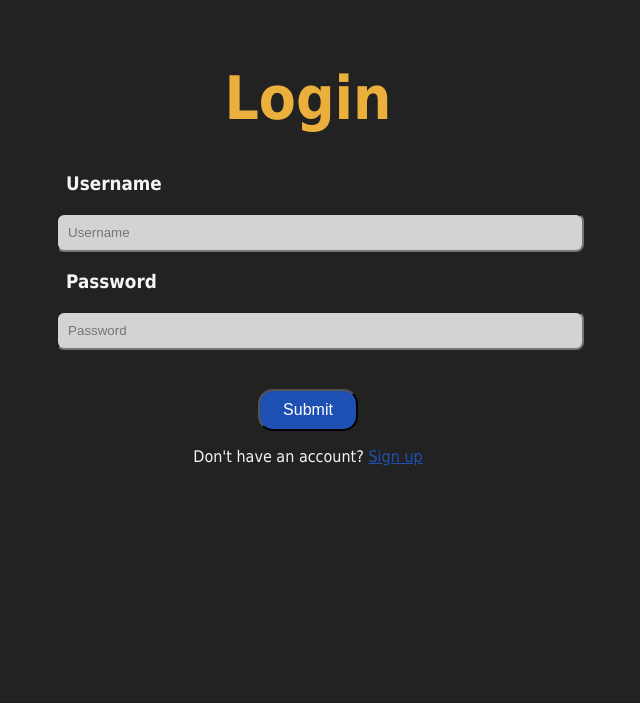
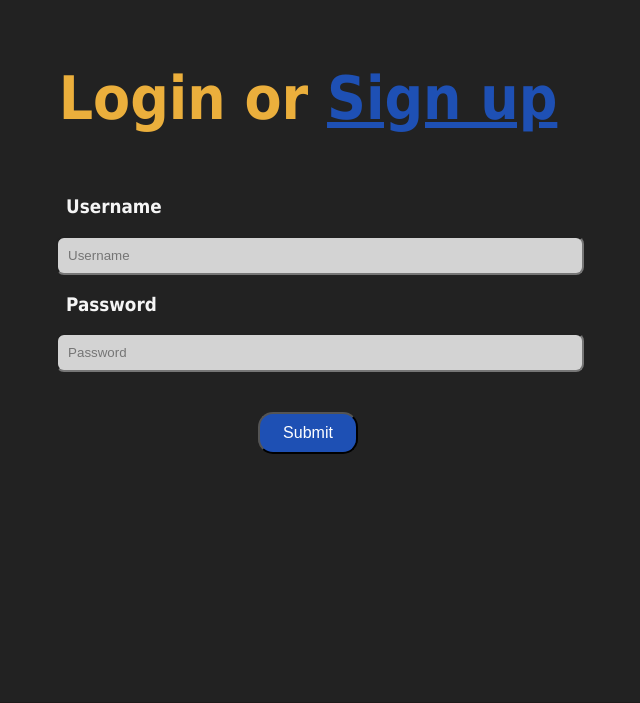
Before and after one commit to IsaacBargh/DTP-Project-2024, a Flask app: page /login in a window 1280 px wide. Shown: the part 66-769 px from the top of the page, without its empty margins (332-972 px from the left). Run offline with Flask 3, Linux system fonts and the light colour scheme; some libraries are stand-ins or nearby versions.

Commit message:
changed login page to make sign up link more obvious

```diff
--- a/app/static/css/main.css
+++ b/app/static/css/main.css
@@ -412,6 +412,26 @@ footer {
     width: 100%;
 }
 
+/* Login */
+
+.login_title{
+    color: rgb(235, 175, 60);
+    font-weight: 600;
+    font-size: 60px;
+    text-align: center;
+    margin-bottom: 0px;
+    margin-top: 5%;
+}
+
+.login_title a{
+    color: rgb(30, 80, 180);
+    text-decoration: underline;
+}
+
+.login_title a:hover{
+    color: rgb(10, 40, 100);
+    transition: 0.2s;
+}
 
 
 /* Error Pages */
--- a/app/templates/create_user.html
+++ b/app/templates/create_user.html
@@ -1,7 +1,9 @@
 {% extends 'layout.html' %}
 {% block content %}
+<h1 class = "login_title">
+  Sign Up or <a href="/login">Login</a>
+</h1>
 <div class="form_div">
-  <h1>Sign up</h1>
   <form method="POST">
     {{ form.hidden_tag() }}
 
@@ -26,6 +28,5 @@
 
     {{ form.submit() }}
   </form>
-  <p>Already have an existing account? <a href="/login">Login</a></p>
 </div>
 {% endblock %}
--- a/app/templates/login.html
+++ b/app/templates/login.html
@@ -1,7 +1,9 @@
 {% extends 'layout.html' %}
 {% block content %}
+    <h1 class = "login_title">
+        Login or <a href="/create_user">Sign up</a>
+    </h1>
 <div class = form_div>
-    <h1>Login</h1>
     <form method="POST">
         {{ form.hidden_tag() }}
 
@@ -23,7 +25,5 @@
 
         {{ form.submit() }}
     </form>
-    <p>Don't have an account? <a href="/create_user">Sign up</a></p>
-    {{user}}
 </div>
 {% endblock %}
--- a/app/templates/sign_in.html
+++ b/app/templates/sign_in.html
@@ -1,8 +1,8 @@
 {% extends "layout.html" %}
 {% block content %}
 <div class = "error">
-    <h1> Please Log in </h1>
-    <p>Log in to continue to page</p>
+    <h1> Please Login </h1>
+    <p>Login to continue to page</p>
     <a href="/login" class="login_redirect">Login</a>
 </div>
 {% endblock %}
--- a/app/templates/star.html
+++ b/app/templates/star.html
@@ -8,9 +8,7 @@
     <p>
         {{ star.name }} is a part of
         <a href = "/constellation/{{ star.constellation_desc.id }}" class="in_page_lnk">
-            {{ star.constellation_desc.name }}
-        </a>
-        .
+            {{ star.constellation_desc.name }}</a>.
     </p>
     <p>{{ star.description }}</p>
 
```
Also changed, not shown: app/night.db, app/static/images/Chevrier.jpg (deleted), app/static/images/Chevrier_1.jpg (deleted), app/static/images/Zoo.png (deleted), app/static/images/Zoo_1.png (deleted), app/static/images/pavo_1.jpg (deleted), app/static/images/suhail_1.jpg (deleted), app/static/images/suhail_2.jpg (deleted).
